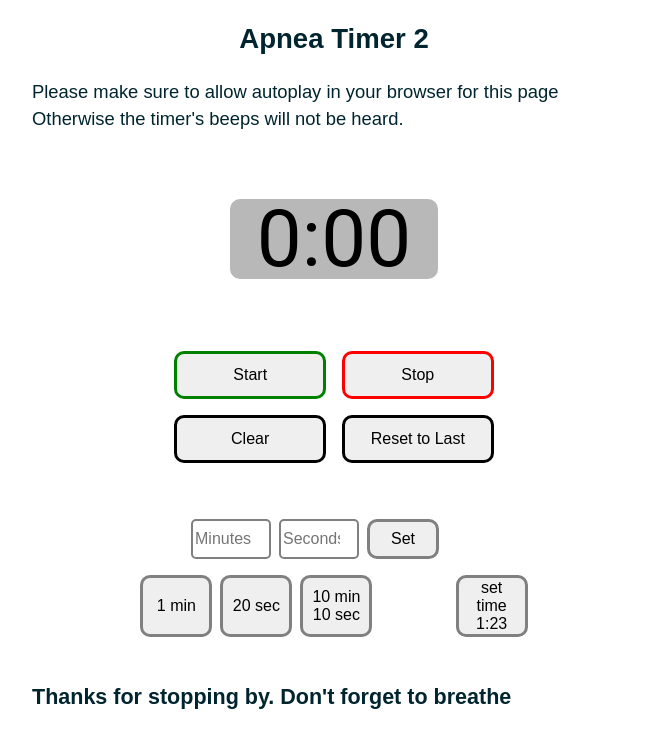
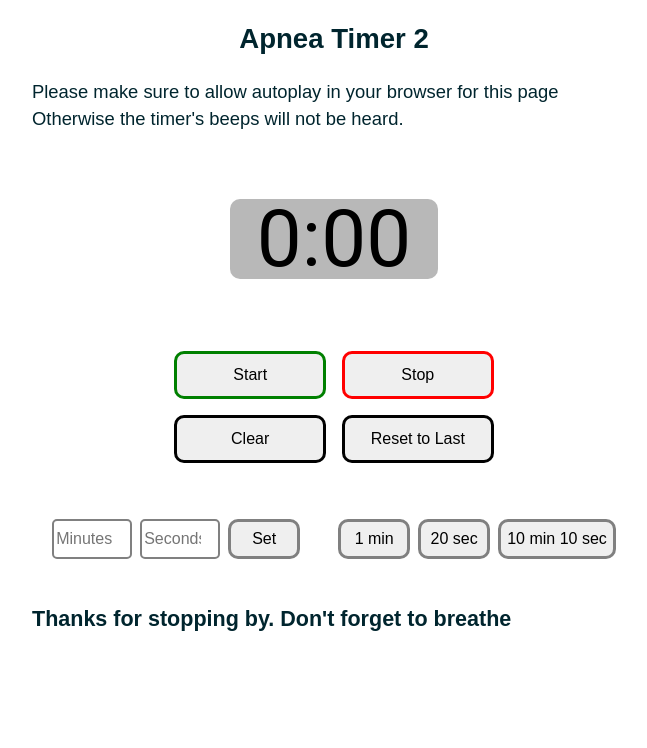
Before and after one commit to ccchrissss/apnea-timer-2, a React (Vite) app: page / in a window 1280 px wide. Shown: the top 748 px of the page, without its empty margins (306-953 px from the left). Built offline with nearby package versions, Linux system fonts and the light colour scheme.

Commit message:
chore: delete old commented-out code from preset and input timer setting functionality. Clean up spacing for consistency.

```diff
--- a/src/components/InputsAndPresets.jsx
+++ b/src/components/InputsAndPresets.jsx
@@ -1,49 +1,22 @@
 import { StyledInputsAndPresets } from './styles/InputsAndPresets.styled'
-import { useRef } from 'react'
+
 
 const Inputs = ({ onSetTimerFromInputs }) => {
-
-
-  // const inputRefMinutes = useRef()
-  // const inputRefSeconds = useRef()
 
   return (
     <>
       <div class="break"></div>
       <form class="inputs">
         <input id="minutes-input" type="number" placeholder="Minutes" />
-        {/* ref={inputRefMinutes} /> */}
-        {/* <button id="set-minutes">Set</button> */}
-        {/* <div class="break"></div> */}
         <input id="seconds-input" type="number" placeholder="Seconds" />
-        {/* ref={inputRefSeconds} /> */}
         <button id="set-seconds" onClick={onSetTimerFromInputs}>Set</button>
-          {/* // (e) => {
-          // e.preventDefault()
-          // console.log('target value', e.target.value)
-          // setMinutes(e.target.value)
-          // console.log('mins', inputRefMinutes.current.value)
-          // console.log('secs', inputRefSeconds.current.value)}}>Set</button> */}
-        {/* <button onClick></button> */}
       </form>
       {/* <div class="break"></div> */}
     </>
   )
 }
 
-const PresetTimes = ({ onSetPreset100, onSetPreset020, onSetPreset1010, onSetTime123 }) => {
-
-  // const [minutes, setMinutes] = useState(0)
-  // const [seconds, setSeconds] = useState((0).toLocaleString('en-US', {minimumIntegerDigits: 2, useGrouping: false}))
-
-  // const handleClick = (mins, secs) => {
-  //   setMinutes(mins)
-  //   setSeconds(
-  //     secs.toLocaleString('en-US', {minimumIntegerDigits: 2, useGrouping: false})
-  //   )
-  // }
-
-
+const PresetTimes = ({ onSetPreset100, onSetPreset020, onSetPreset1010 }) => {
 
   return (
     <div class="preset-btns-big-box">
@@ -52,35 +25,12 @@ const PresetTimes = ({ onSetPreset100, onSetPreset020, onSetPreset1010, onSetTim
             <button id="set-20-sec" onClick={onSetPreset020}>20 sec</button>
             {/* <div class="break"></div> */}
             <button id="set-10-min-10-sec" onClick={onSetPreset1010}>10 min 10 sec</button>
-            {/* <button id="set-10-min-10-sec" onClick={() => handleClick(10, 10)}>10 min 10 sec</button> */}
-        </div>
-        <div class="break"></div>
-        <div>
-          <button onClick={onSetTime123}>set time 1:23</button>
         </div>
     </div>
   )
 }
 
-const InputsAndPresets = ({ handleOnSetPreset100, handleOnSetPreset020, handleOnSetPreset1010, handleOnSetTime123, handleOnSetTimerFromInputs }) => {
-
-  // handleOnSetTimerFromInputs
-
-
-  // const [presetSeconds, setPresetSeconds] = useState(0)
-  // const [presetMinutes, setPresetMinutes] = useState(0)
-  // const [minutes, setMinutes] = useState(0)
-  // const [seconds, setSeconds] = useState((0).toLocaleString('en-US', {minimumIntegerDigits: 2, useGrouping: false}))
-
-
-  // const handleOnSetPreset = (mins, secs) => {
-  //   setMinutes(mins)
-  //   setSeconds(
-  //     secs.toLocaleString('en-US', {minimumIntegerDigits: 2, useGrouping: false})
-  //   )
-  // }
-
-
+const InputsAndPresets = ({ handleOnSetPreset100, handleOnSetPreset020, handleOnSetPreset1010, handleOnSetTimerFromInputs }) => {
 
   return (
     <StyledInputsAndPresets>
@@ -89,7 +39,6 @@ const InputsAndPresets = ({ handleOnSetPreset100, handleOnSetPreset020, handleOn
         onSetPreset100={handleOnSetPreset100}
         onSetPreset020={handleOnSetPreset020}
         onSetPreset1010={handleOnSetPreset1010}
-        onSetTime123={handleOnSetTime123}
       />
     </StyledInputsAndPresets>
   )
@@ -97,20 +46,3 @@ const InputsAndPresets = ({ handleOnSetPreset100, handleOnSetPreset020, handleOn
 
 
 export default InputsAndPresets;
-
-
-// {/* <section id="inputs-and-preset-btns">
-// {/* <div class="inputs">
-//     <input id="minutes-input" type="text" placeholder="Minutes">
-//     <button id="set-minutes">Set</button>
-//     <input id="seconds-input" type="text" placeholder="Seconds">
-//     <button id="set-seconds">Set</button>
-// </div> */}
-// {/* <div class="preset-btns-big-box">
-//     <div class="preset-btns-sml-box">
-//         <button id="set-10-min-10-sec">10 min 10 sec</button>
-//         <button id="set-1-min">1 min</button>
-//         <button id="set-20-sec">20 sec</button>
-//     </div>
-// </div> */}
-// </section> */}
--- a/src/components/Timer.jsx
+++ b/src/components/Timer.jsx
@@ -1,6 +1,7 @@
 import Clock from './Clock'
 import InputsAndPresets from './InputsAndPresets'
 import { useState } from 'react'
+
 
 function Timer() {
 
@@ -21,12 +22,6 @@ function Timer() {
     setSeconds(10)
   }
 
-  const handleOnSetTime123 = () => {
-    setMinutes(1)
-    setSeconds((23).toLocaleString('en-US', {minimumIntegerDigits: 2, useGrouping: false}))
-  }
-
-
   const handleOnSetTimerFromInputs = (e) => {
 
     e.preventDefault()
@@ -45,7 +40,6 @@ function Timer() {
         handleOnSetPreset100={handleOnSetPreset100}
         handleOnSetPreset020={handleOnSetPreset020}
         handleOnSetPreset1010={handleOnSetPreset1010}
-        handleOnSetTime123={handleOnSetTime123}
         handleOnSetTimerFromInputs={handleOnSetTimerFromInputs}
       />
     </>
```
